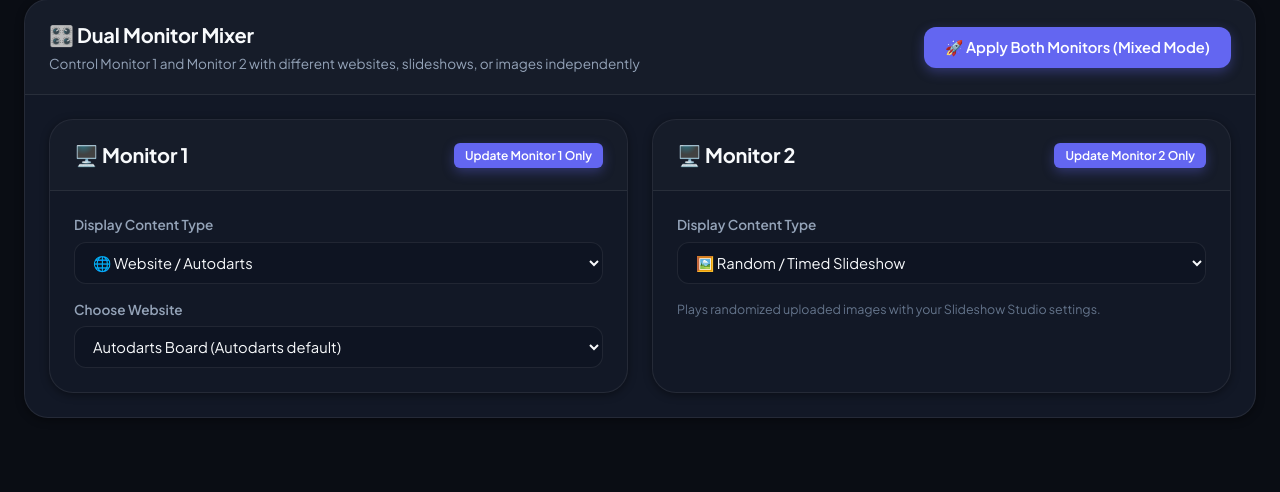
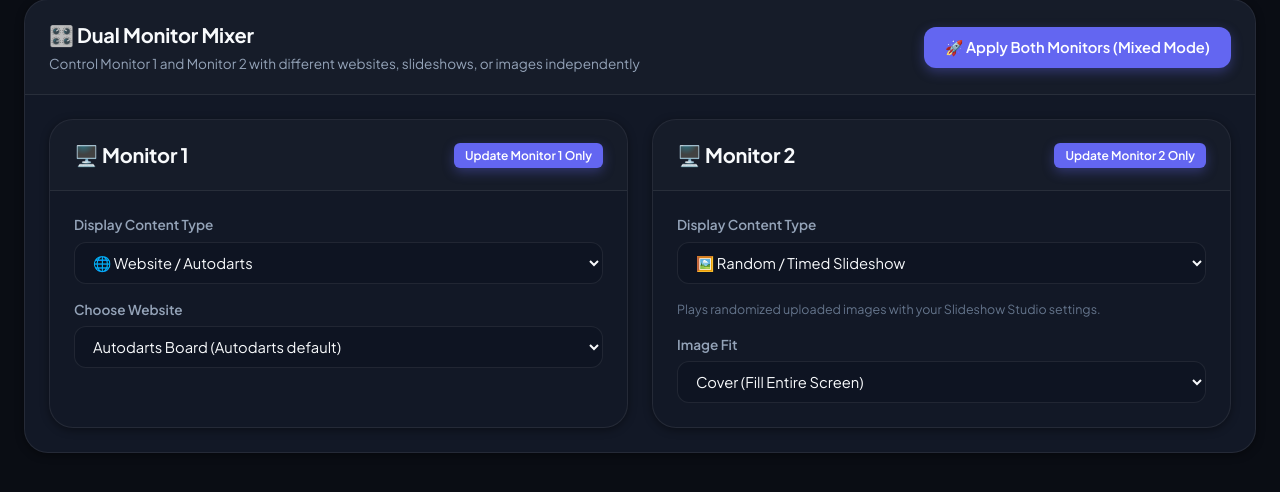
Before and after one commit to plantsoup/pi-display-control, a Flask app: page / in a window 1280 px wide. Shown: the part 245-737 px from the top of the page. Run offline with Flask 3, Linux system fonts and the light colour scheme; data that the repository does not hold is empty; some libraries are stand-ins or nearby versions.

Commit message:
feat: add support for customizable image fit options on monitors

```diff
--- a/app.py
+++ b/app.py
@@ -145,7 +145,7 @@
         "mode": "random",        # "random" (shuffle) or "sequential"
         "interval": 30,          # seconds
         "transition": "fade",    # "fade", "slide", "instant"
-        "fit": "contain",        # "contain", "cover"
+        "fit": "cover",          # "cover" (default) or "contain"
         "selected_images": [],   # empty array = all uploaded images
         "background_color": "#000000"
     }
@@ -182,24 +182,36 @@
     except Exception as e:
         return False, str(e)
 
-def get_viewer_url(monitor='both', mode='random', interval=30):
+def get_viewer_url(monitor='both', mode='random', interval=30, fit=None):
     """Generate the local slideshow viewer URL for kiosk display"""
-    return f"http://127.0.0.1:{PORT}/viewer?monitor={monitor}&mode={mode}&interval={interval}"
+    clean_mode = mode if mode in ['random', 'sequential'] else 'random'
+    url = f"http://127.0.0.1:{PORT}/viewer?monitor={monitor}&mode={clean_mode}&interval={interval}"
+    if fit:
+        url += f"&fit={fit}"
+    return url
 
 def _resolve_target(item, monitor_id='1', default_params=None):
     """Resolve display target (website, single image, slideshow, default) to a URL"""
     default_params = default_params or {}
+    fit = default_params.get('fit', '')
     if isinstance(item, dict):
         t = item.get('type', 'website')
         if t == 'website':
             return item.get('url', item.get('value', '')) or ''
         elif t == 'image':
             img = item.get('image', item.get('value', ''))
-            return f"http://127.0.0.1:{PORT}/viewer?single={img}" if img else ""
+            item_fit = item.get('fit', fit)
+            fit_param = f"&fit={item_fit}" if item_fit else ""
+            return f"http://127.0.0.1:{PORT}/viewer?single={img}&monitor={monitor_id}{fit_param}" if img else ""
         elif t == 'slideshow':
-            mode = item.get('mode', default_params.get('mode', 'random'))
+            mode = item.get('mode', default_params.get('slideshow_mode', default_params.get('mode', 'random')))
+            if mode == 'slideshow' or mode not in ['random', 'sequential']:
+                mode = default_params.get('slideshow_mode') or load_slideshow_config().get('mode', 'random')
+            if mode not in ['random', 'sequential']:
+                mode = 'random'
             interval = item.get('interval', default_params.get('interval', 30))
-            return get_viewer_url(monitor_id, mode, interval)
+            item_fit = item.get('fit', fit)
+            return get_viewer_url(monitor_id, mode, interval, item_fit)
         elif t == 'default':
             return ""
         return item.get('value', '')
@@ -207,13 +219,18 @@
     if not item:
         return ""
     if item == 'slideshow':
-        mode = default_params.get('mode', 'random')
+        mode = default_params.get('slideshow_mode', default_params.get('mode', 'random'))
+        if mode == 'slideshow' or mode not in ['random', 'sequential']:
+            mode = default_params.get('slideshow_mode') or load_slideshow_config().get('mode', 'random')
+        if mode not in ['random', 'sequential']:
+            mode = 'random'
         interval = default_params.get('interval', 30)
-        return get_viewer_url(monitor_id, mode, interval)
+        return get_viewer_url(monitor_id, mode, interval, fit)
     if item.startswith('http://') or item.startswith('https://') or item.startswith('file://'):
         return item
     if any(item.lower().endswith('.' + ext) for ext in ALLOWED_EXTENSIONS):
-        return f"http://127.0.0.1:{PORT}/viewer?single={item}"
+        fit_param = f"&fit={fit}" if fit else ""
+        return f"http://127.0.0.1:{PORT}/viewer?single={item}&monitor={monitor_id}{fit_param}"
     return item
 
 def trigger_display_action(action_type, params=None):
@@ -249,18 +266,20 @@
     monitor = params.get('monitor', 'both')
 
     # Save slideshow config if options provided
-    if action_type == 'slideshow' or params.get('mode') or params.get('interval'):
+    if action_type == 'slideshow' or params.get('slideshow_mode') or params.get('interval') or params.get('fit'):
         cfg = load_slideshow_config()
-        if 'mode' in params:
+        if params.get('slideshow_mode') in ['random', 'sequential']:
+            cfg['mode'] = params['slideshow_mode']
+        elif params.get('mode') in ['random', 'sequential']:
             cfg['mode'] = params['mode']
         if 'interval' in params:
             try:
                 cfg['interval'] = int(params['interval'])
             except (ValueError, TypeError):
                 pass
-        if 'selected_images' in params:
+        if 'selected_images' in params and isinstance(params['selected_images'], list):
             cfg['selected_images'] = params['selected_images']
-        if 'fit' in params:
+        if 'fit' in params and params['fit'] in ['contain', 'cover']:
             cfg['fit'] = params['fit']
         save_slideshow_config(cfg)
 
@@ -272,7 +291,7 @@
         if action_type == 'slideshow':
             target1_raw = 'slideshow'
         elif 'image1' in params or action_type == 'image':
-            target1_raw = {'type': 'image', 'image': params.get('image1', '')}
+            target1_raw = {'type': 'image', 'image': params.get('image1', ''), 'fit': params.get('fit', '')}
         else:
             target1_raw = {'type': 'website', 'url': params.get('url1', params.get('url', ''))}
 
@@ -280,7 +299,7 @@
         if action_type == 'slideshow':
             target2_raw = 'slideshow'
         elif 'image2' in params and params.get('image2'):
-            target2_raw = {'type': 'image', 'image': params.get('image2', '')}
+            target2_raw = {'type': 'image', 'image': params.get('image2', ''), 'fit': params.get('fit', '')}
         elif 'url2' in params and params.get('url2') is not None:
             target2_raw = {'type': 'website', 'url': params.get('url2', '')}
         else:
--- a/static/script.js
+++ b/static/script.js
@@ -12,7 +12,7 @@
         mode: 'random',
         interval: 30,
         transition: 'fade',
-        fit: 'contain',
+        fit: 'cover',
         selected_images: []
     }
 };
@@ -122,6 +122,7 @@
     const websiteBox = document.getElementById(`mixerMon${monId}WebsiteBox`);
     const imageBox = document.getElementById(`mixerMon${monId}ImageBox`);
     const slideshowBox = document.getElementById(`mixerMon${monId}SlideshowBox`);
+    const fitBox = document.getElementById(`mixerMon${monId}FitBox`);
 
     const type = typeSelect ? typeSelect.value : 'website';
 
@@ -129,14 +130,17 @@
         if (websiteBox) websiteBox.style.display = 'block';
         if (imageBox) imageBox.style.display = 'none';
         if (slideshowBox) slideshowBox.style.display = 'none';
+        if (fitBox) fitBox.style.display = 'none';
     } else if (type === 'image') {
         if (websiteBox) websiteBox.style.display = 'none';
         if (imageBox) imageBox.style.display = 'block';
         if (slideshowBox) slideshowBox.style.display = 'none';
+        if (fitBox) fitBox.style.display = 'block';
     } else if (type === 'slideshow') {
         if (websiteBox) websiteBox.style.display = 'none';
         if (imageBox) imageBox.style.display = 'none';
         if (slideshowBox) slideshowBox.style.display = 'block';
+        if (fitBox) fitBox.style.display = 'block';
     }
 }
 
@@ -166,17 +170,21 @@
 
 function getMonitorTargetObject(monId) {
     const type = document.getElementById(`mixerMon${monId}Type`).value;
+    const fitSelect = document.getElementById(`mixerMon${monId}Fit`);
+    const fit = fitSelect ? fitSelect.value : 'cover';
+
     if (type === 'website') {
         const url = document.getElementById(`mixerMon${monId}Website`).value;
         return { type: 'website', url: url };
     } else if (type === 'image') {
         const img = document.getElementById(`mixerMon${monId}Image`).value;
-        return { type: 'image', image: img };
+        return { type: 'image', image: img, fit: fit };
     } else if (type === 'slideshow') {
         return {
             type: 'slideshow',
-            mode: appState.slideshowConfig.mode,
-            interval: appState.slideshowConfig.interval
+            mode: appState.slideshowConfig.mode || 'random',
+            interval: appState.slideshowConfig.interval || 30,
+            fit: fit
         };
     }
     return { type: 'website', url: '' };
@@ -338,7 +346,8 @@
                 mode: 'slideshow',
                 monitor: monitor,
                 interval: appState.slideshowConfig.interval,
-                slideshow_mode: appState.slideshowConfig.mode
+                slideshow_mode: appState.slideshowConfig.mode,
+                fit: appState.slideshowConfig.fit || 'cover'
             })
         });
         const data = await res.json();
@@ -461,7 +470,8 @@
         showToast(`Displaying image on ${monitor} monitor(s)...`, 'info');
         const payload = {
             mode: 'image',
-            monitor: monitor
+            monitor: monitor,
+            fit: appState.slideshowConfig.fit || 'cover'
         };
         if (monitor === '1') {
             payload.image1 = filename;
--- a/templates/index.html
+++ b/templates/index.html
@@ -117,6 +117,14 @@
                                     <div id="mixerMon1SlideshowBox" class="form-group" style="display: none;">
                                         <small class="form-hint">Plays randomized uploaded images with your Slideshow Studio settings.</small>
                                     </div>
+
+                                    <div id="mixerMon1FitBox" class="form-group" style="display: none;">
+                                        <label for="mixerMon1Fit">Image Fit</label>
+                                        <select id="mixerMon1Fit" class="form-select">
+                                            <option value="cover" selected>Cover (Fill Entire Screen)</option>
+                                            <option value="contain">Contain (Preserve Full Aspect Ratio)</option>
+                                        </select>
+                                    </div>
                                 </div>
                             </div>
 
@@ -154,6 +162,14 @@
 
                                     <div id="mixerMon2SlideshowBox" class="form-group">
                                         <small class="form-hint">Plays randomized uploaded images with your Slideshow Studio settings.</small>
+                                    </div>
+
+                                    <div id="mixerMon2FitBox" class="form-group">
+                                        <label for="mixerMon2Fit">Image Fit</label>
+                                        <select id="mixerMon2Fit" class="form-select">
+                                            <option value="cover" selected>Cover (Fill Entire Screen)</option>
+                                            <option value="contain">Contain (Preserve Full Aspect Ratio)</option>
+                                        </select>
                                     </div>
                                 </div>
                             </div>
@@ -212,8 +228,8 @@
                             <div class="setting-item">
                                 <label class="setting-label" for="slideshowFit">Image Fit</label>
                                 <select id="slideshowFit" class="form-select" onchange="updateSlideshowSetting('fit', this.value)">
-                                    <option value="contain" selected>Contain (Preserve Full Aspect Ratio)</option>
-                                    <option value="cover">Cover (Fill Entire Screen)</option>
+                                    <option value="cover" selected>Cover (Fill Entire Screen)</option>
+                                    <option value="contain">Contain (Preserve Full Aspect Ratio)</option>
                                 </select>
                             </div>
 
```
Also changed, not shown: templates/viewer.html (+53 -11 lines), test_app.py (+26 -3 lines).
